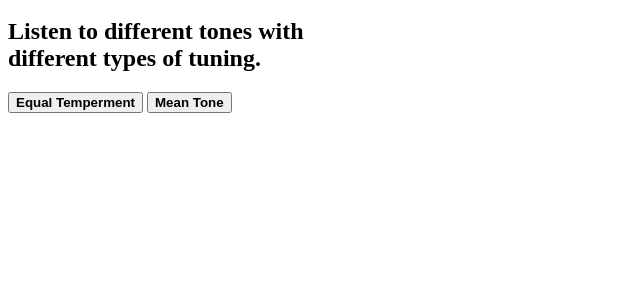
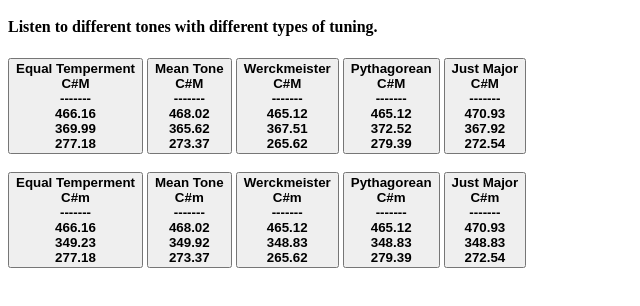
Before and after one commit to JedGascho/ear_training, a plain HTML site: page index.html in a window 1280 px wide. Shown: the part 274-580 px from the top of the page, without its empty margins (0-640 px from the left). Drawn offline with nearby package versions, Linux system fonts and the light colour scheme.

Commit message:
Update index.html
added minor keys

```diff
--- a/index.html
+++ b/index.html
@@ -33,9 +33,18 @@
 		<h3>-----------------------------------------------------------</h3>
 
 		<h1>Chord Differences</h1>
-		<h2>Listen to different tones with <br>different types of tuning.</h2>
-		<button type="button" id="equalTemp" onclick="playChord(261.63, 329.63, 392.00);btnDisable(3100, 0);"><strong>Equal Temperment</strong></button>
-		<button type="button" id="meanTemp" onclick="playChord(261.63, 327.03, 727);btnDisable(3100, 0);"><strong>Mean Tone</strong></button>
+		<h4>Listen to different tones with different types of tuning.</h4>
+		<button type="button" id="equalTempC#M" onclick="playChord(277.18, 369.99, 466.16);btnDisable(3100, 0);"><strong>Equal Temperment<br>C#M<br>-------<br>466.16<br>369.99<br>277.18</strong></button>
+		<button type="button" id="meanTempC#M" onclick="playChord(273.37, 365.62, 468.02);btnDisable(3100, 0);"><strong>Mean Tone<br>C#M<br>-------<br>468.02<br>365.62<br>273.37</strong></button>
+		<button type="button" id="werckmeisterTempC#M" onclick="playChord(275.62, 367.51, 465.12);btnDisable(3100, 0);"><strong>Werckmeister<br>C#M<br>-------<br>465.12<br>367.51<br>265.62</strong></button>
+		<button type="button" id="pythagoreanTempC#M" onclick="playChord(279.39, 372.52, 465.12);btnDisable(3100, 0);"><strong>Pythagorean<br>C#M<br>-------<br>465.12<br>372.52<br>279.39</strong></button>
+		<button type="button" id="justMajorTempC#M" onclick="playChord(272.54, 367.92, 470.93);btnDisable(3100, 0);"><strong>Just Major<br>C#M<br>-------<br>470.93<br>367.92<br>272.54</strong></button>
+		<br><br>
+		<button type="button" id="equalTempC#m" onclick="playChord(277.18, 349.23, 466.16);btnDisable(3100, 0);"><strong>Equal Temperment<br>C#m<br>-------<br>466.16<br>349.23<br>277.18</strong></button>
+		<button type="button" id="meanTempC#m" onclick="playChord(273.37, 349.92, 468.02);btnDisable(3100, 0);"><strong>Mean Tone<br>C#m<br>-------<br>468.02<br>349.92<br>273.37</strong></button>
+		<button type="button" id="werckmeisterTempC#m" onclick="playChord(275.62, 348.83, 465.12);btnDisable(3100, 0);"><strong>Werckmeister<br>C#m<br>-------<br>465.12<br>348.83<br>265.62</strong></button>
+		<button type="button" id="pythagoreanTempC#m" onclick="playChord(279.39, 348.83, 465.12);btnDisable(3100, 0);"><strong>Pythagorean<br>C#m<br>-------<br>465.12<br>348.83<br>279.39</strong></button>
+		<button type="button" id="justMajorTempC#m" onclick="playChord(272.54, 348.83, 470.93);btnDisable(3100, 0);"><strong>Just Major<br>C#m<br>-------<br>470.93<br>348.83<br>272.54</strong></button>
 
 		<script src="https://unpkg.com/tone@14.7.77/build/Tone.js"></script>
 		<script src="ear_trainer.js"></script>
```
